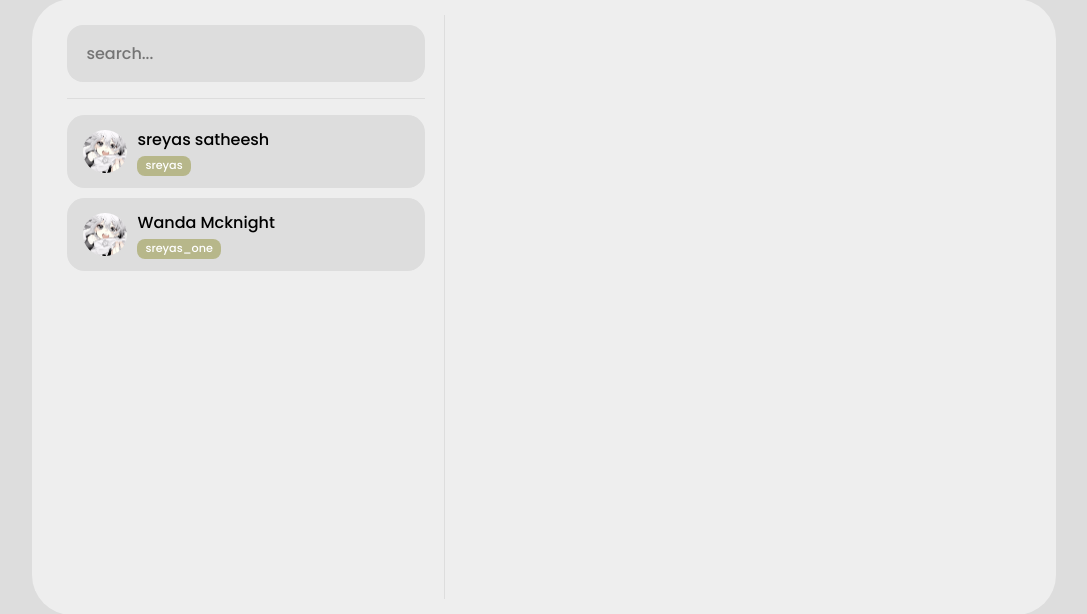
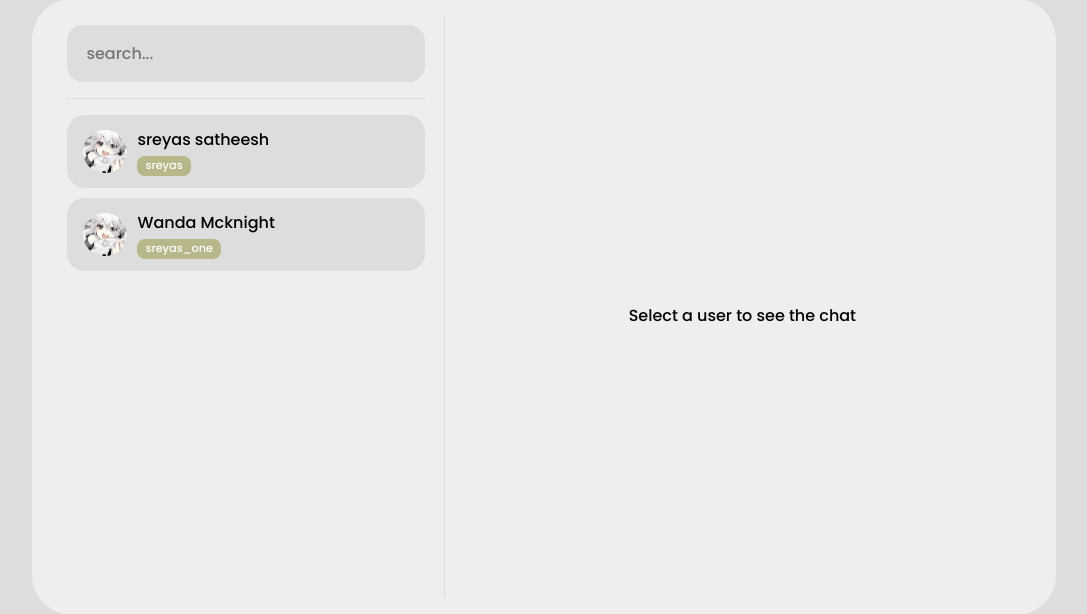
Before and after one commit to ImSreyas/TextWizard, a Flask app: page /message in a window 1280 px wide. Shown: the part 101-715 px from the top of the page, without its empty margins (96-1183 px from the left). Run offline with Flask 3, Linux system fonts and the light colour scheme; a user stored in the database is signed in; data comes from the database, SQL or seed files in the repository; some libraries are stand-ins or nearby versions.

Commit message:
Select a user to show message text is added when entering into the message page

```diff
--- a/static/css/message.css
+++ b/static/css/message.css
@@ -178,3 +178,13 @@ div{
     border-radius: .5rem;
     background-color: var(--bg);
 }
+.select-chat-text-shower{
+    height: 100%;
+    width: 100%;
+    display: flex;
+    justify-content: center;
+    align-items: center;
+}
+.user-chat-container:has(.user-chat-container-inside[show='true']) .select-chat-text-shower{
+    display: none;
+}
--- a/templates/message.html
+++ b/templates/message.html
@@ -22,6 +22,7 @@
         {% endfor %}
     </div>
     <div class='user-chat-container'>
+        <div class='select-chat-text-shower'>Select a user to see the chat</div>
         {% for individualData in userData %}
     <div class='user-chat-container-inside' show='false' id='{{individualData['user_id']}}'>
         <div class='user-chat-list'>
```
